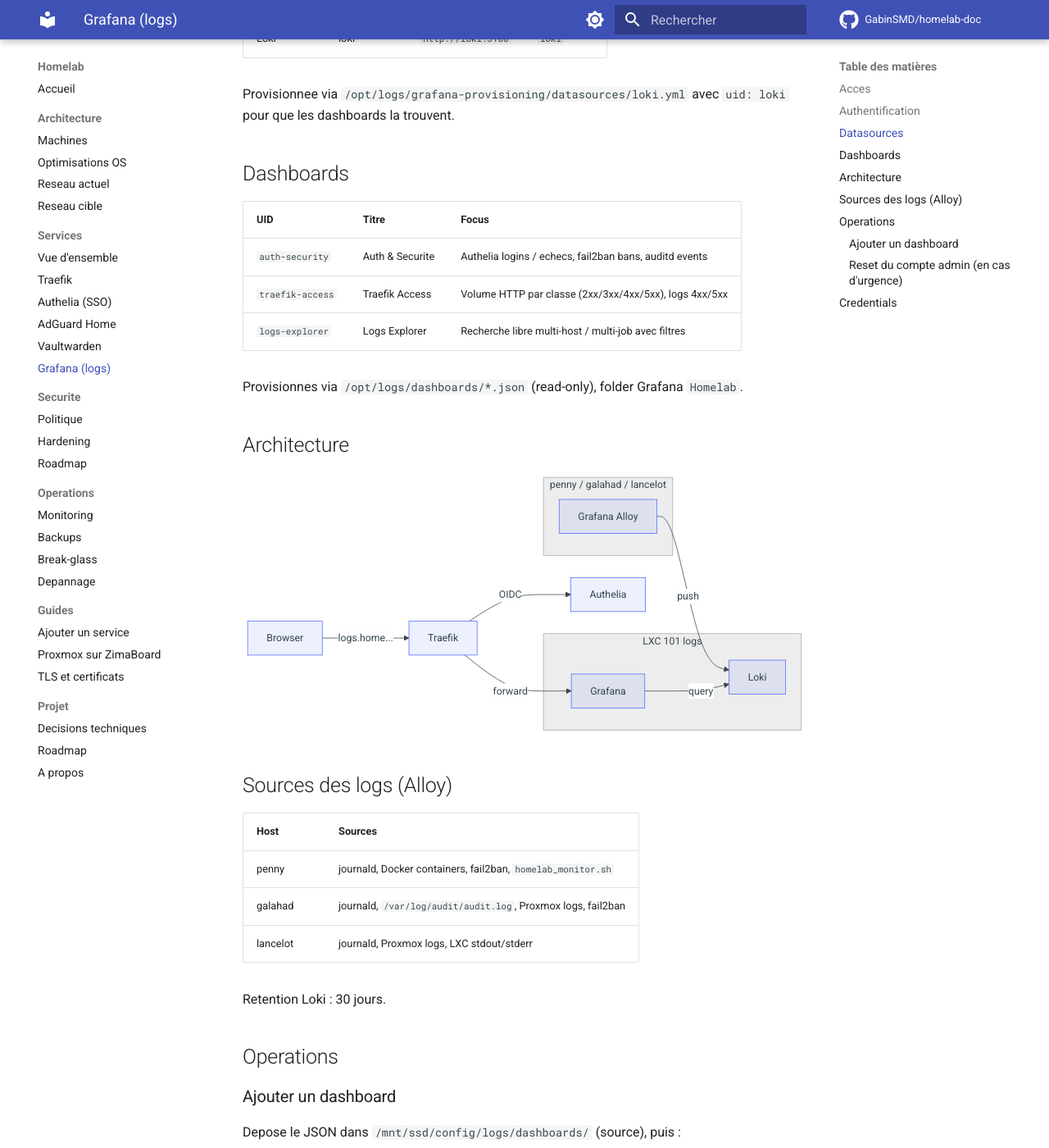
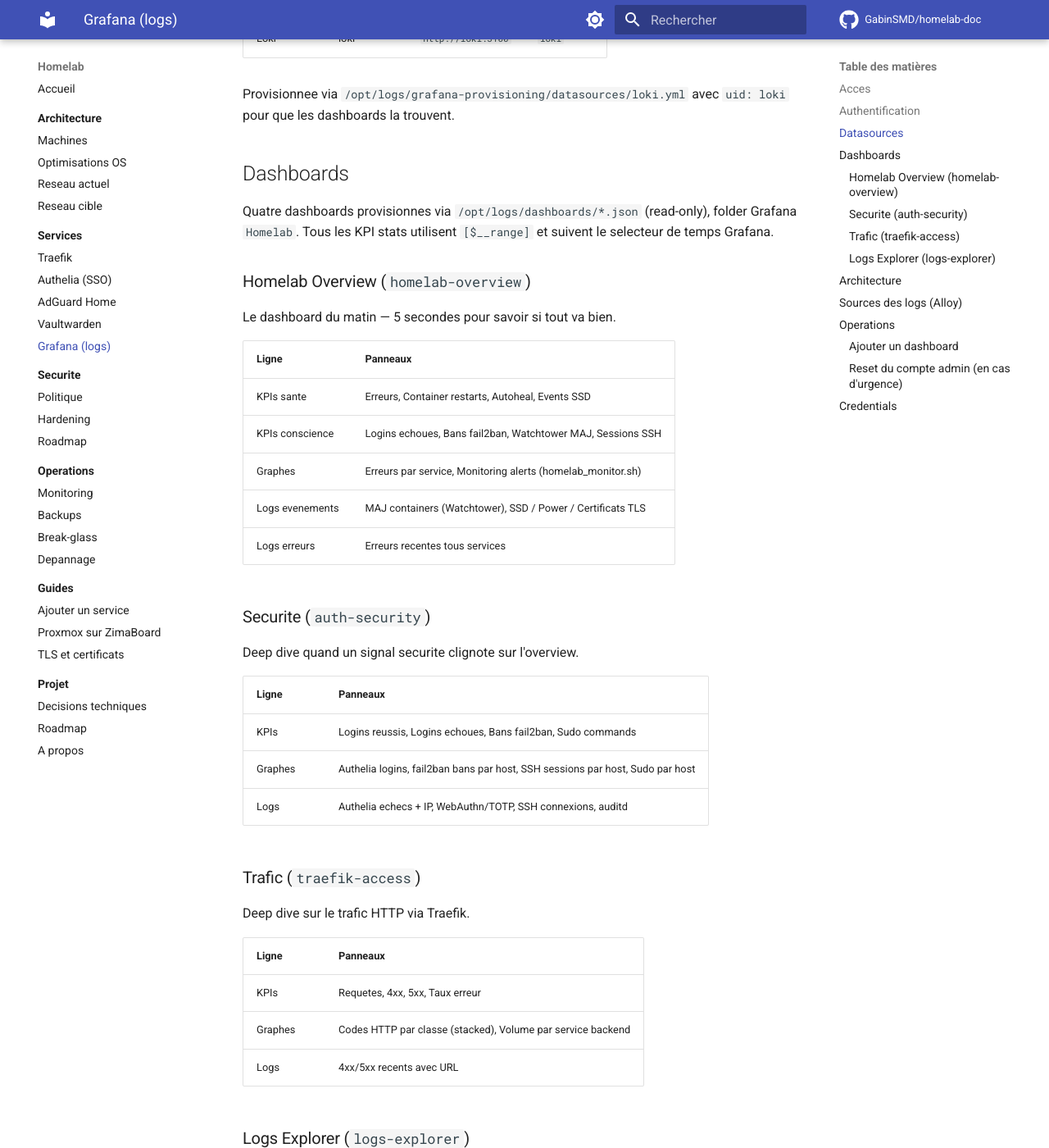
Before and after one commit to GabinSMD/homelab-doc, an MkDocs documentation site: the page built from docs/services/grafana.md, in a window 1280 px wide and 1400 px high, scrolled down 1108 px. Shown: the whole window at 82% size. Built offline with MkDocs 1.6.1 and Material for MkDocs 9.7.7, drawn with Linux system fonts in a browser that asks for light colours; comment, search, counter and statistics services are not loaded; some of the changed text lies outside the part shown.

Commit message:
feat: section index pages, standardize services, document dashboards
Add section landing pages (navigation.indexes):
- architecture/index.md, securite/index.md, operations/index.md,
  guides/index.md, projet/index.md — each with a table explaining
  what's in the section and when to use each page.

Enable navigation.indexes in mkdocs.yml so clicking a section name
shows the index page instead of just expanding the section.

Standardize service pages with consistent "Acces" table:
- traefik.md: add Acces table (URL, host, image, auth)
- adguard.md: add Acces table (both instances)
- vaultwarden.md: add host, auth, digest pin info

Document all 4 Grafana dashboards in grafana.md:
- Homelab Overview (new): KPIs, erreurs, watchtower, SSD, SSH
- Securite: auth, fail2ban, SSH, sudo, auditd
- Trafic: HTTP codes, volume backend, 4xx/5xx
- Logs Explorer: search with host/job/container filters

Co-Authored-By: Claude Opus 4.6 (1M context) <noreply@anthropic.com>

```diff
--- a/docs/services/grafana.md
+++ b/docs/services/grafana.md
@@ -35,13 +35,48 @@ Provisionnee via `/opt/logs/grafana-provisioning/datasources/loki.yml` avec `uid
 
 ## Dashboards
 
-| UID | Titre | Focus |
-|---|---|---|
-| `auth-security` | Auth & Securite | Authelia logins / echecs, fail2ban bans, auditd events |
-| `traefik-access` | Traefik Access | Volume HTTP par classe (2xx/3xx/4xx/5xx), logs 4xx/5xx |
-| `logs-explorer` | Logs Explorer | Recherche libre multi-host / multi-job avec filtres |
+Quatre dashboards provisionnes via `/opt/logs/dashboards/*.json` (read-only), folder Grafana `Homelab`. Tous les KPI stats utilisent `[$__range]` et suivent le selecteur de temps Grafana.
 
-Provisionnes via `/opt/logs/dashboards/*.json` (read-only), folder Grafana `Homelab`.
+### Homelab Overview (`homelab-overview`)
+
+Le dashboard du matin — 5 secondes pour savoir si tout va bien.
+
+| Ligne | Panneaux |
+|---|---|
+| KPIs sante | Erreurs, Container restarts, Autoheal, Events SSD |
+| KPIs conscience | Logins echoues, Bans fail2ban, Watchtower MAJ, Sessions SSH |
+| Graphes | Erreurs par service, Monitoring alerts (homelab_monitor.sh) |
+| Logs evenements | MAJ containers (Watchtower), SSD / Power / Certificats TLS |
+| Logs erreurs | Erreurs recentes tous services |
+
+### Securite (`auth-security`)
+
+Deep dive quand un signal securite clignote sur l'overview.
+
+| Ligne | Panneaux |
+|---|---|
+| KPIs | Logins reussis, Logins echoues, Bans fail2ban, Sudo commands |
+| Graphes | Authelia logins, fail2ban bans par host, SSH sessions par host, Sudo par host |
+| Logs | Authelia echecs + IP, WebAuthn/TOTP, SSH connexions, auditd |
+
+### Trafic (`traefik-access`)
+
+Deep dive sur le trafic HTTP via Traefik.
+
+| Ligne | Panneaux |
+|---|---|
+| KPIs | Requetes, 4xx, 5xx, Taux erreur |
+| Graphes | Codes HTTP par classe (stacked), Volume par service backend |
+| Logs | 4xx/5xx recents avec URL |
+
+### Logs Explorer (`logs-explorer`)
+
+Recherche libre avec filtres. Variables : Host, Job, Container, Recherche texte.
+
+| Ligne | Panneaux |
+|---|---|
+| Graphes | Volume par host, Volume par container, Volume par job |
+| Logs | Recherche libre (repond aux filtres variables) |
 
 ## Architecture
 
--- a/mkdocs.yml
+++ b/mkdocs.yml
@@ -28,6 +28,7 @@ theme:
     - navigation.tracking
     - navigation.sections
     - navigation.expand
+    - navigation.indexes
     - navigation.top
     - search.suggest
     - search.highlight
@@ -66,6 +67,7 @@ markdown_extensions:
 nav:
   - Accueil: index.md
   - Architecture:
+    - architecture/index.md
     - Machines: architecture/hardware.md
     - Optimisations OS: architecture/os.md
     - Reseau actuel: architecture/reseau.md
@@ -78,19 +80,23 @@ nav:
     - Vaultwarden: services/vaultwarden.md
     - Grafana (logs): services/grafana.md
   - Securite:
+    - securite/index.md
     - Politique: securite/politique.md
     - Hardening: securite/hardening.md
     - Roadmap: securite/roadmap.md
   - Operations:
+    - operations/index.md
     - Monitoring: operations/monitoring.md
     - Backups: operations/backups.md
     - Break-glass: operations/break-glass.md
     - Depannage: operations/depannage.md
   - Guides:
+    - guides/index.md
     - Ajouter un service: guides/ajouter-service.md
     - Proxmox sur ZimaBoard: guides/proxmox-zimaboard.md
     - TLS et certificats: guides/tls.md
   - Projet:
+    - projet/index.md
     - Decisions techniques: projet/decisions.md
     - Roadmap: projet/roadmap.md
     - A propos: projet/about.md
```
Also changed, not shown: docs/architecture/index.md (added, +10 -0 lines), docs/guides/index.md (added, +9 -0 lines), docs/operations/index.md (added, +10 -0 lines), docs/projet/index.md (added, +9 -0 lines), docs/securite/index.md (added, +9 -0 lines), docs/services/adguard.md (+9 -0 lines), docs/services/traefik.md (+10 -0 lines), docs/services/vaultwarden.md (+3 -1 lines).
